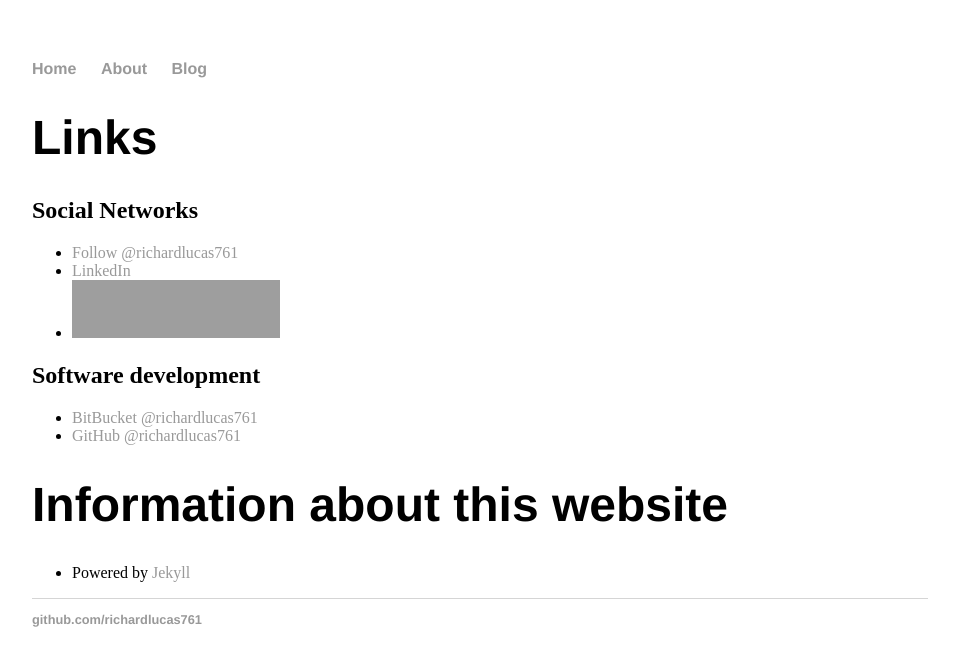
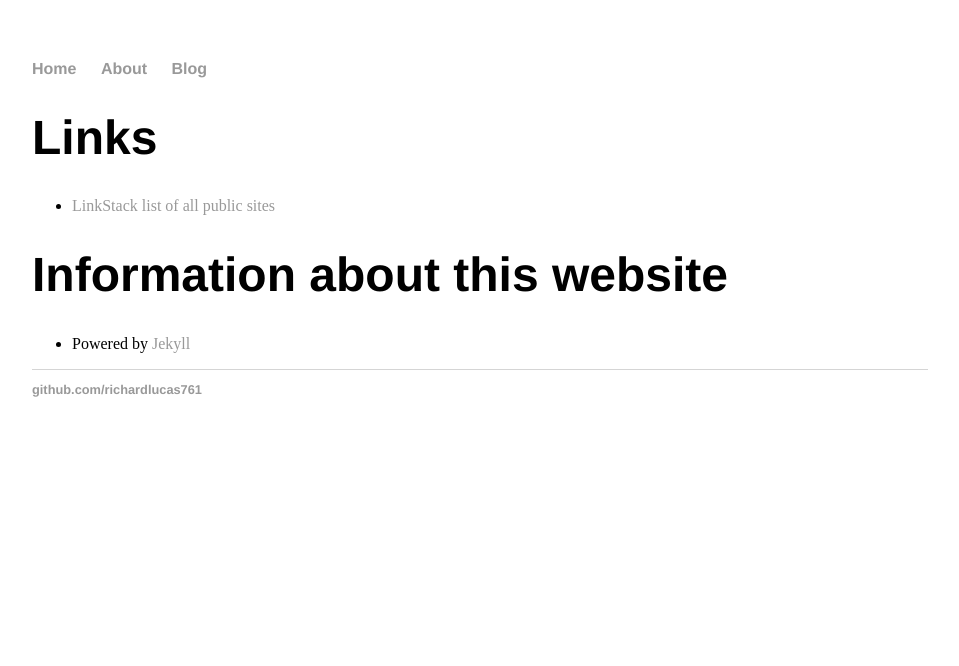
Before and after one commit to richardlucas761/richardlucas761.github.io, a Jekyll site: the page built from about/index.html, in a window 1280 px wide. Shown: the top 666 px of the page, without its empty margins (160-1119 px from the left). Built offline with Jekyll 4.4.1, drawn with Linux system fonts in a browser that asks for light colours; comment, search, counter and statistics services are not loaded; grey boxes are pictures that could not be loaded.

Commit message:
Update index.html to remove dead websites, add LinkStack

```diff
--- a/about/index.html
+++ b/about/index.html
@@ -7,19 +7,8 @@ description: The personal website for Richard Lucas.
   <div class="about">
 	<h1>Links</h1>
 
-	<h2>Social Networks</h2>
-
-	  <ul class="contacts">
-		<li><a href="https://twitter.com/richardlucas761" class="twitter-follow-button" data-show-count="false">Follow @richardlucas761</a><script async src="//platform.twitter.com/widgets.js" charset="utf-8"></script></li>
-		<li><a href="http://linkedin.com/in/richard-lucas-a5936437">LinkedIn</a></li>
-		<li><a href="https://stackexchange.com/users/44824/richard-lucas"><img src="https://stackexchange.com/users/flair/44824.png" width="208" height="58" alt="profile for Richard Lucas on Stack Exchange, a network of free, community-driven Q&amp;A sites" title="profile for Richard Lucas on Stack Exchange, a network of free, community-driven Q&amp;A sites" /></a></li>
-	  </ul>
-
-	  <h2>Software development</h2>
-
    	<ul class="contacts">
-		<li><a href="https://bitbucket.org/richardlucas761/">BitBucket @richardlucas761</a></li>
-		<li><a href="https://github.com/richardlucas761">GitHub @richardlucas761</a></li>
+		<li><a href="https://linksta.cc/@rl761">LinkStack list of all public sites</a></li>
 	</ul>
 
 	<h1>Information about this website</h1>
```
